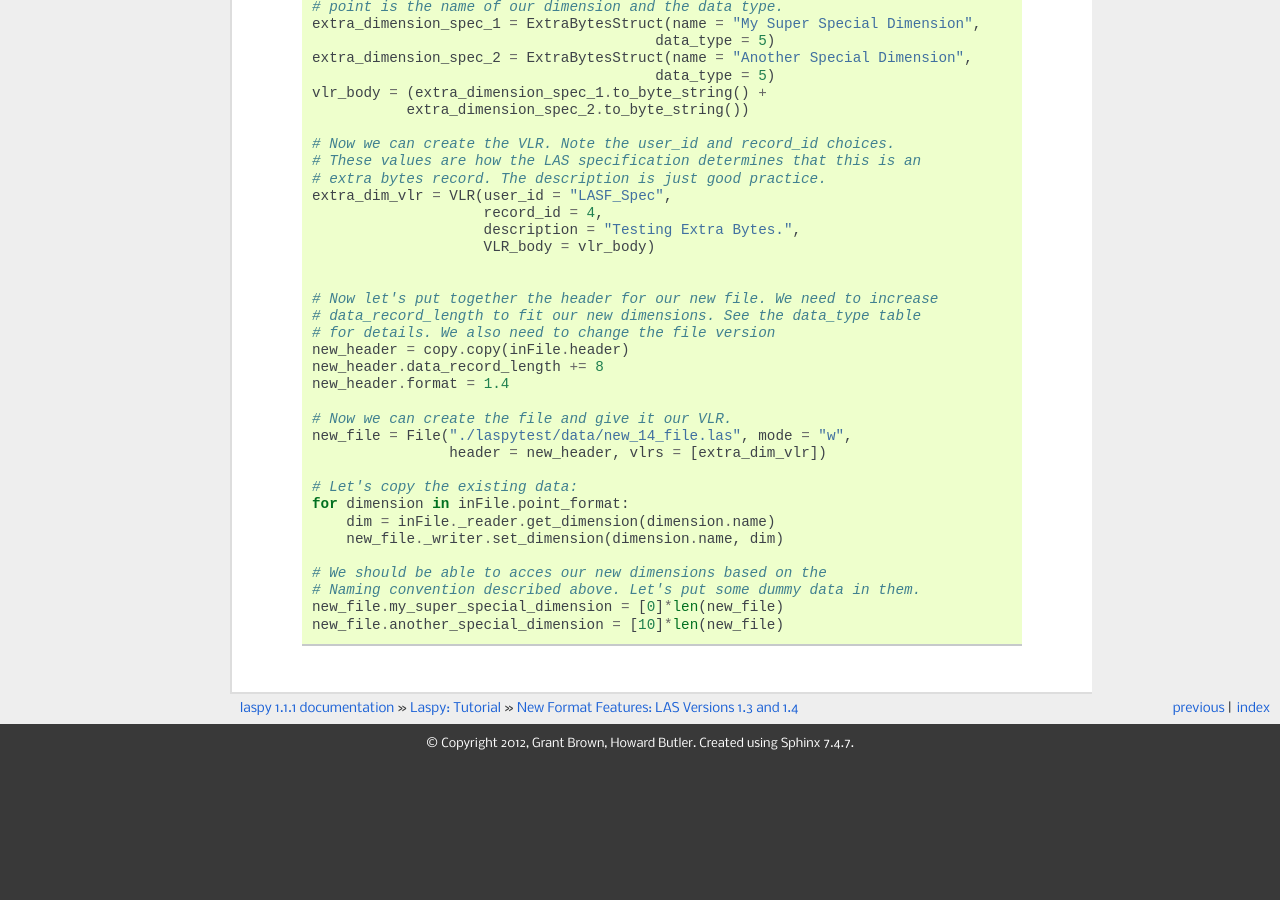
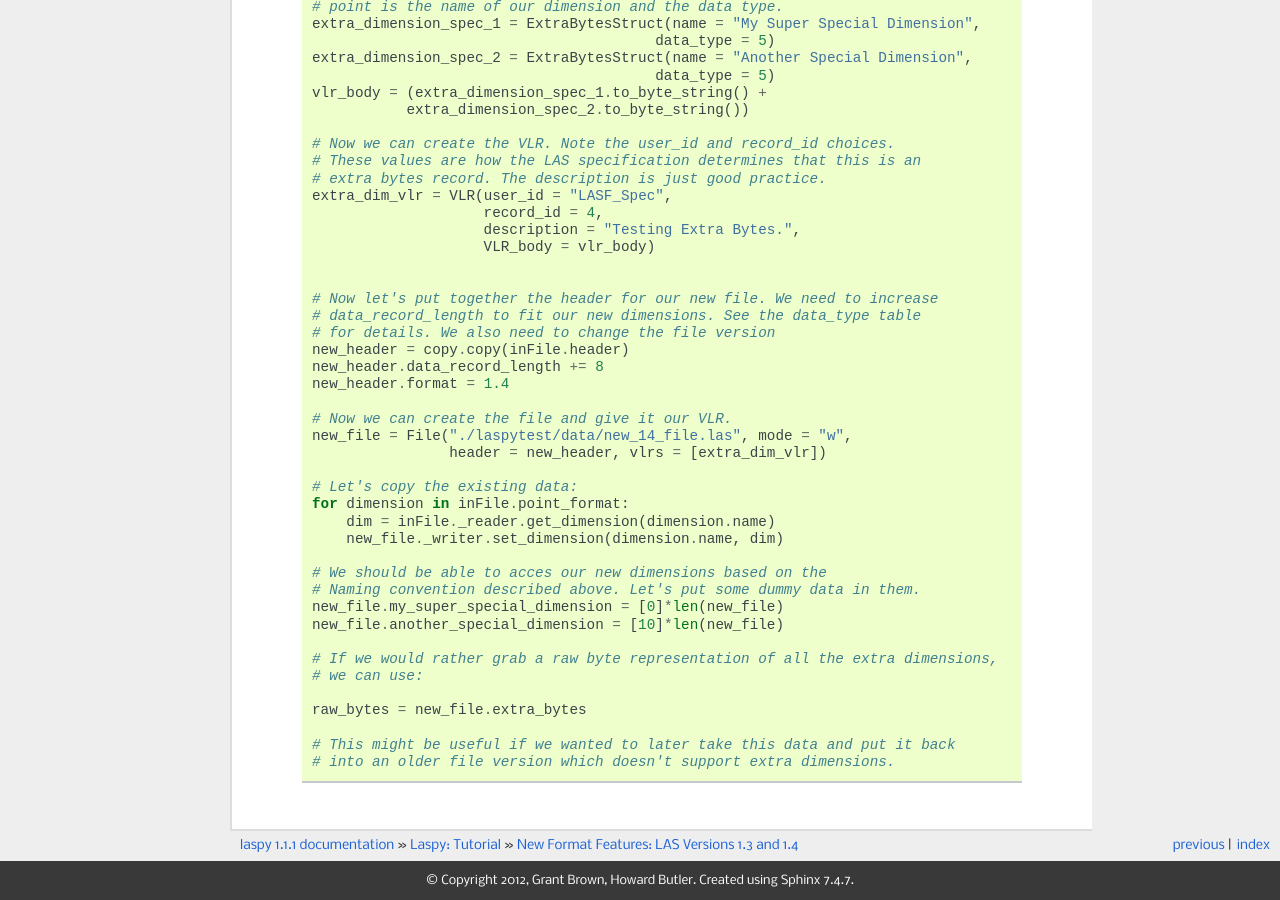
Before and after one commit to laspy/laspy, a Sphinx documentation site: the page built from doc/source/tut_part_3.rst, in a window 1280 px wide and 900 px high, scrolled down 3394 px. Built offline with Sphinx 7.4.7, drawn with Linux system fonts in a browser that asks for light colours; formulas are drawn with MathJax 3; pages that are not in the unit, such as notebooks, are missing from menus; before the commit the page ends 4157 px from its top, so only the background shows below that.

```diff
--- a/doc/source/tut_part_3.rst
+++ b/doc/source/tut_part_3.rst
@@ -207,3 +207,11 @@
         # Naming convention described above. Let's put some dummy data in them.
         new_file.my_super_special_dimension = [0]*len(new_file)
         new_file.another_special_dimension = [10]*len(new_file)
+
+        # If we would rather grab a raw byte representation of all the extra dimensions,
+        # we can use:
+
+        raw_bytes = new_file.extra_bytes
+
+        # This might be useful if we wanted to later take this data and put it back
+        # into an older file version which doesn't support extra dimensions.
```
Also changed, not shown: 1 other file.
